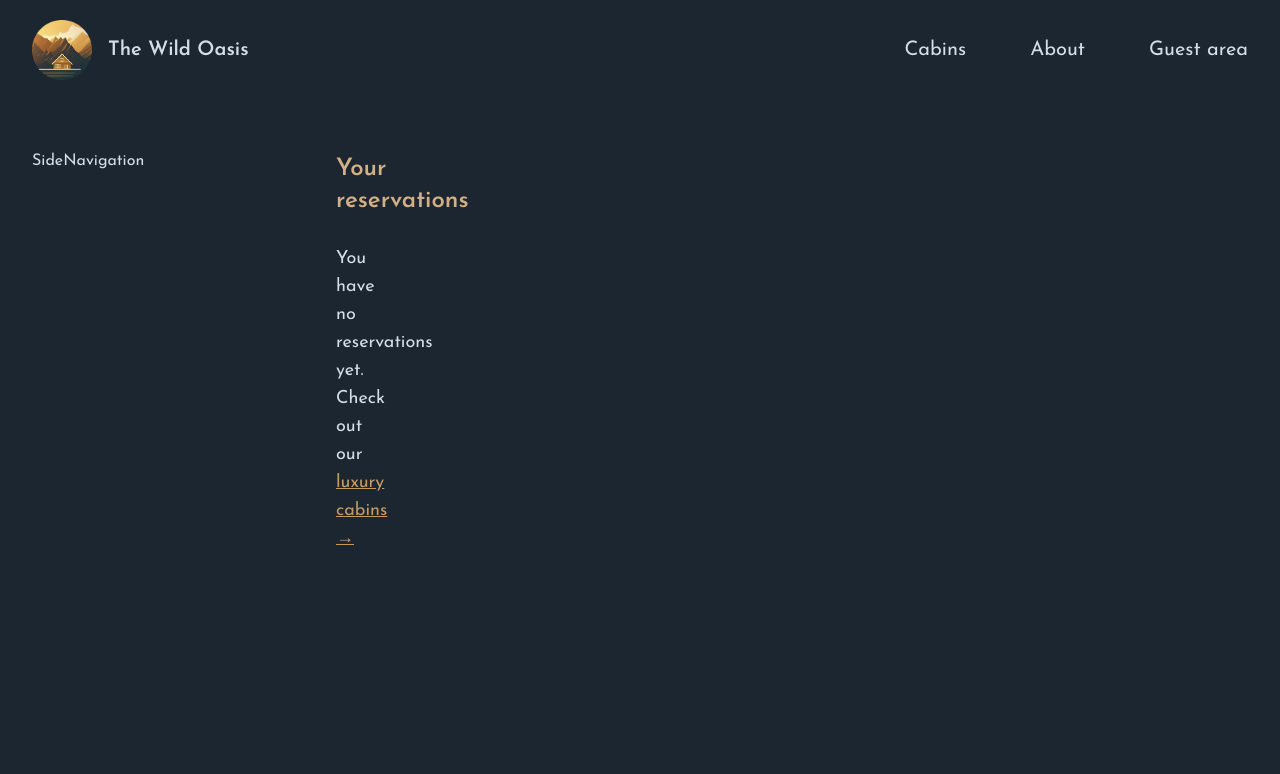
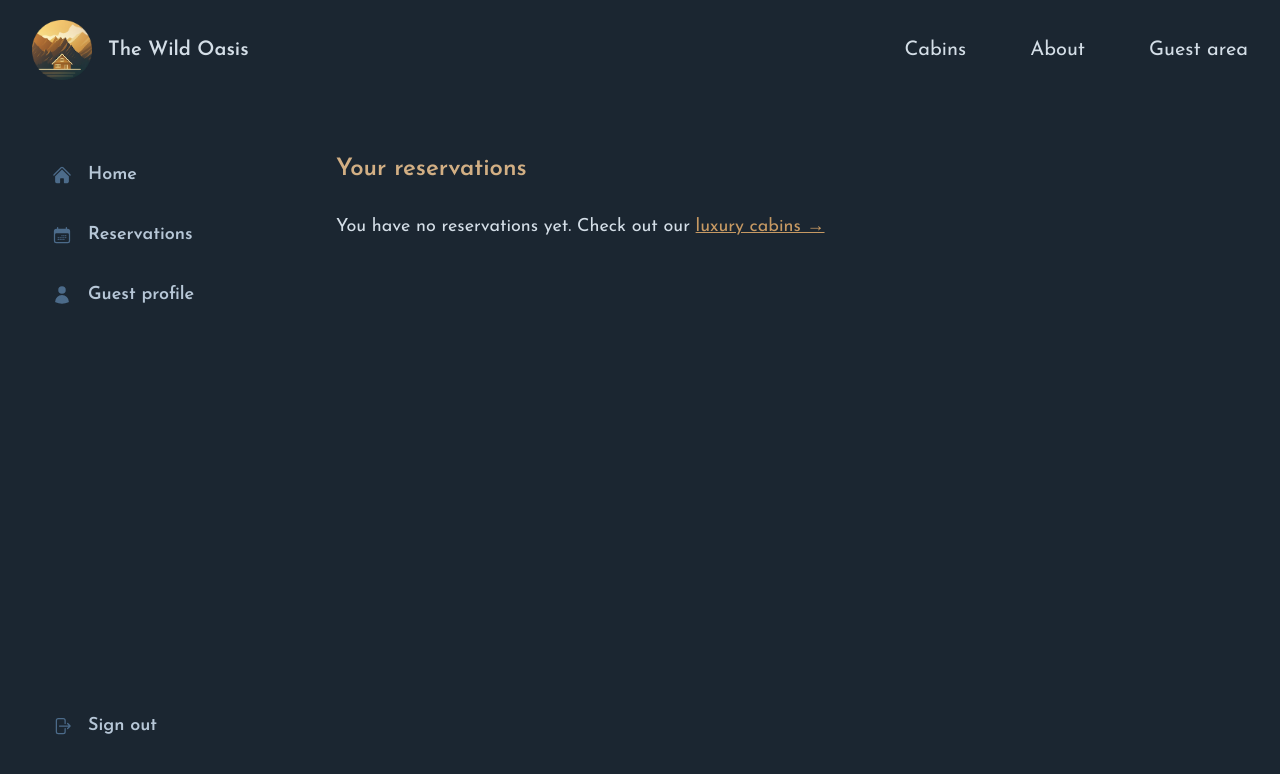
Before and after one commit to karuna-sagar/Next-Js, a Next.js app in the folder the-wild-oasis-website/: page /account/reservations in a window 1280 px wide. Shown: the top 774 px of the page. Built offline with nearby package versions, Linux system fonts and the light colour scheme.

Commit message:
`Update layout and metadata for account pages`

```diff
--- a/the-wild-oasis-website/app/account/layout.js
+++ b/the-wild-oasis-website/app/account/layout.js
@@ -1,7 +1,9 @@
+import SideNavigation from "../_components/SideNavigation";
+
 export default function Layout({ children }) {
   return (
-    <div className="grid grid-cols-[16rem_1rem] h-full gap-12">
-      <div>SideNavigation</div>
+    <div className="grid grid-cols-[16rem_1fr] h-full gap-12">
+      <SideNavigation />
       <div className="py-1">{children}</div>
     </div>
   );
--- a/the-wild-oasis-website/app/account/profile/page.js
+++ b/the-wild-oasis-website/app/account/profile/page.js
@@ -1,4 +1,8 @@
 import SelectCountry from "@/app/_components/SelectCountry";
+
+export const metadata = {
+  title: "Update Profile",
+};
 
 export default function Page() {
   // CHANGE
--- a/the-wild-oasis-website/app/account/reservations/page.js
+++ b/the-wild-oasis-website/app/account/reservations/page.js
@@ -1,4 +1,8 @@
 import ReservationCard from "@/app/_components/ReservationCard";
+
+export const metadata = {
+  title: "Reservations",
+};
 
 export default function Page() {
   // CHANGE
--- a/the-wild-oasis-website/app/layout.js
+++ b/the-wild-oasis-website/app/layout.js
@@ -24,8 +24,8 @@ export default function RootLayout({ children }) {
         className={`${josefin.className} bg-primary-900 text-primary-100 min-h-screen flex flex-col`}
       >
         <Header />
-        <div className="flex-1 px-8 py-12">
-          <main className="max-w-7xl mx-auto">{children}</main>
+        <div className="flex-1 px-8 py-12 grid">
+          <main className="max-w-7xl mx-auto w-full">{children}</main>
         </div>
       </body>
     </html>
```
